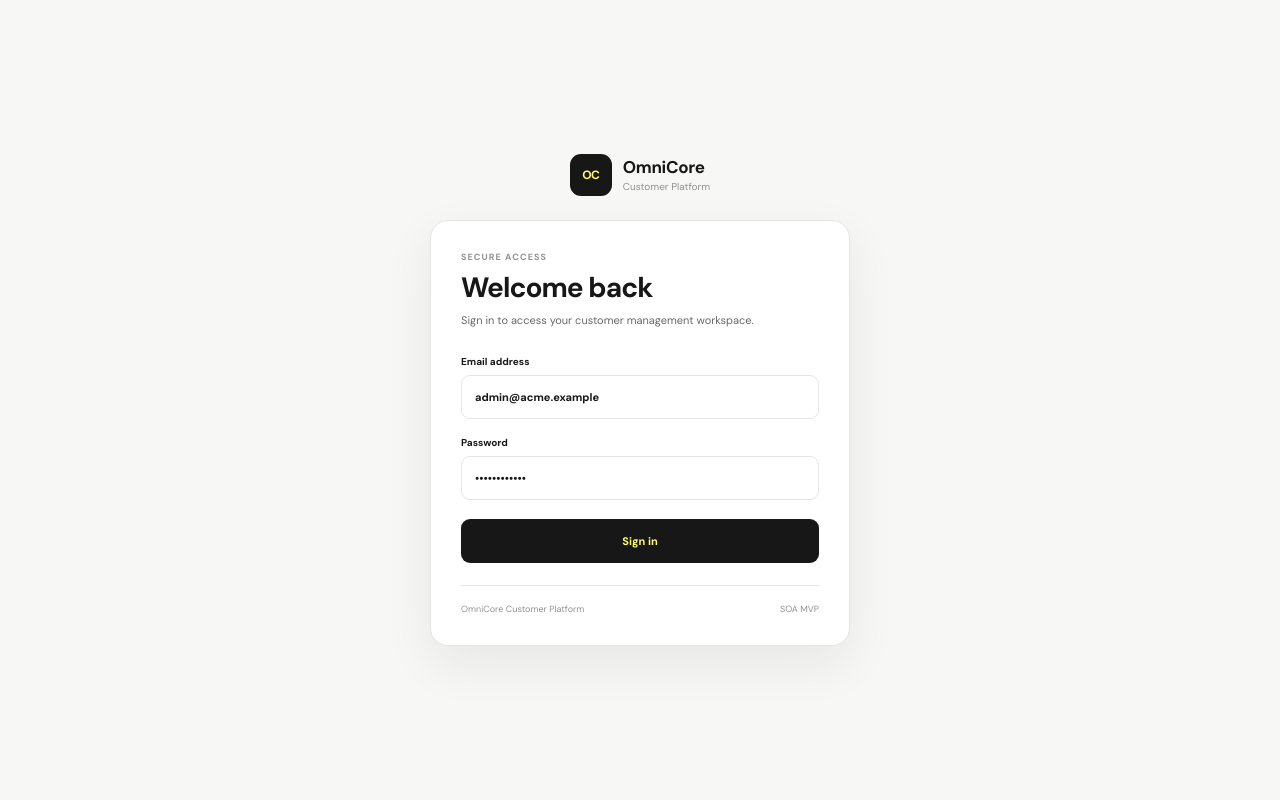
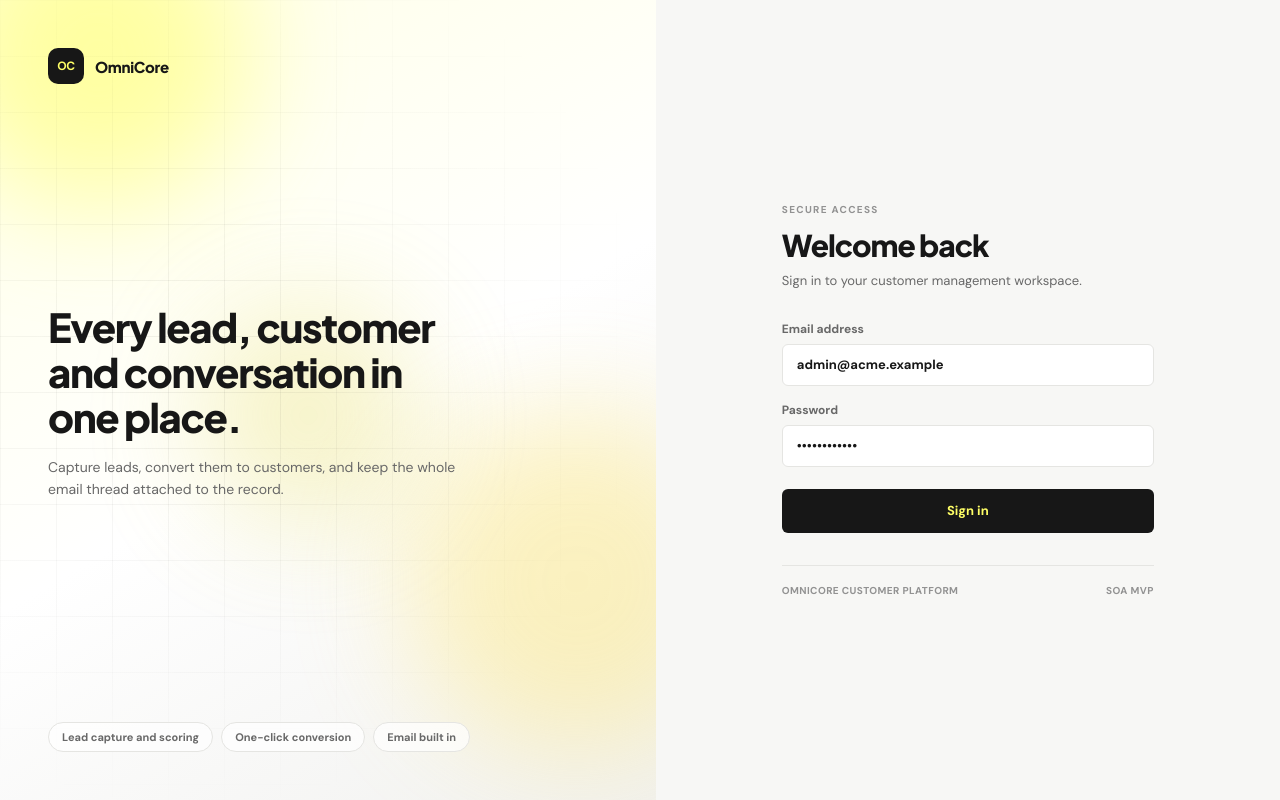
Before and after one commit to amit2647/customer_mgmt_frontend, a React (Vite) app: page /login in a window 1280 px wide. Both pictures are taken after a click on the button "Skip tour". Built offline with nearby package versions, Linux system fonts and the light colour scheme.

Commit message:
Refactor login page layout and styles for improved user experience

```diff
--- a/src/components/emailAccounts/EmailAccountWorkflow.jsx
+++ b/src/components/emailAccounts/EmailAccountWorkflow.jsx
@@ -586,7 +586,7 @@ function EmailAccountWorkflow({ accountId = null, onComplete, onCancel }) {
                 <p>{form.provider}</p>
 
                 <div className="review-status">
-                  <strong>{form.is_active ? "Active" : "Inactive"}</strong>
+                  {form.is_active ? "Active" : "Inactive"}
                 </div>
               </div>
 
@@ -600,11 +600,9 @@ function EmailAccountWorkflow({ accountId = null, onComplete, onCancel }) {
                 <p>{form.smtp_username}</p>
 
                 <div className="review-status">
-                  <strong>
                   {form.smtp_secure
                     ? "Secure connection"
                     : "Standard connection"}
-                  </strong>
                 </div>
               </div>
 
@@ -620,11 +618,9 @@ function EmailAccountWorkflow({ accountId = null, onComplete, onCancel }) {
                 <p>{form.imap_mailbox}</p>
 
                 <div className="review-status">
-                  <strong>
                   {form.imap_secure
                     ? "Secure connection"
                     : "Standard connection"}
-                  </strong>
                 </div>
               </div>
 
--- a/src/pages/Login/LoginPage.jsx
+++ b/src/pages/Login/LoginPage.jsx
@@ -3,6 +3,11 @@ import { useNavigate } from "react-router-dom";
 
 import { useAuth } from "../../context/AuthContext";
 
+/*
+ * Split layout: an abstract gradient panel on the left, the form on the right.
+ * The artwork is pure CSS and built entirely from theme tokens, so it re-tints
+ * with the selected theme instead of shipping four static images.
+ */
 function LoginPage() {
   const navigate = useNavigate();
   const { login } = useAuth();
@@ -21,9 +26,7 @@ function LoginPage() {
     try {
       await login(email.trim(), password);
 
-      navigate("/", {
-        replace: true,
-      });
+      navigate("/", { replace: true });
     } catch (err) {
       setError(err.message || "Unable to sign in.");
     } finally {
@@ -33,28 +36,54 @@ function LoginPage() {
 
   return (
     <main className="login-page">
-      <section className="login-shell">
-        <div className="login-brand">
-          <div className="login-brand-mark">OC</div>
+      <section className="login-art" aria-hidden="true">
+        <span className="login-blob login-blob-a" />
+        <span className="login-blob login-blob-b" />
+        <span className="login-blob login-blob-c" />
+        <span className="login-grid" />
 
-          <div>
-            <strong>OmniCore</strong>
-            <span>Customer Platform</span>
+        <div className="login-art-content">
+          <div className="login-brand">
+            <span className="login-brand-mark">OC</span>
+            <span className="login-brand-name">OmniCore</span>
           </div>
+
+          <div className="login-art-copy">
+            <h2>Every lead, customer and conversation in one place.</h2>
+
+            <p>
+              Capture leads, convert them to customers, and keep the whole email
+              thread attached to the record.
+            </p>
+          </div>
+
+          <ul className="login-art-points">
+            <li>Lead capture and scoring</li>
+            <li>One-click conversion</li>
+            <li>Email built in</li>
+          </ul>
         </div>
+      </section>
 
-        <div className="login-card">
+      <section className="login-panel">
+        <div className="login-form-wrap">
+          <div className="login-brand login-brand-compact">
+            <span className="login-brand-mark">OC</span>
+            <span className="login-brand-name">OmniCore</span>
+          </div>
+
           <div className="login-heading">
-            <span className="login-eyebrow">SECURE ACCESS</span>
+            <span className="login-eyebrow">Secure access</span>
 
             <h1>Welcome back</h1>
 
-            <p>Sign in to access your customer management workspace.</p>
+            <p>Sign in to your customer management workspace.</p>
           </div>
 
           <form className="login-form" onSubmit={handleSubmit}>
             <label>
-              Email address
+              <span>Email address</span>
+
               <input
                 type="email"
                 value={email}
@@ -66,7 +95,8 @@ function LoginPage() {
             </label>
 
             <label>
-              Password
+              <span>Password</span>
+
               <input
                 type="password"
                 value={password}
@@ -83,11 +113,7 @@ function LoginPage() {
               </div>
             )}
 
-            <button
-              type="submit"
-              className="login-submit"
-              disabled={submitting}
-            >
+            <button type="submit" className="login-submit" disabled={submitting}>
               {submitting ? "Signing in..." : "Sign in"}
             </button>
           </form>
--- a/src/styles/pages/login.css
+++ b/src/styles/pages/login.css
@@ -1,171 +1,344 @@
 /* =========================================================
-   LOGIN
+   OMNICORE — LOGIN
+   Split screen: abstract gradient art / minimal form.
+
+   Semi-flat: flat fills, one soft shadow, hairline borders,
+   no bevels or inner glows. Every colour is a theme token,
+   so the artwork re-tints per theme — including the two
+   dark ones — rather than shipping fixed images.
    ========================================================= */
 
 .login-page {
+    display: grid;
+    grid-template-columns: 1.05fr 1fr;
     min-height: 100vh;
-    display: grid;
-    place-items: center;
-    padding: 32px;
     background: var(--color-page);
 }
 
-.login-shell {
-    width: min(420px, 100%);
+/* =========================================================
+   ART PANEL
+   ========================================================= */
+
+.login-art {
+    position: relative;
+    display: flex;
+    overflow: hidden;
+    background:
+        linear-gradient(150deg,
+            var(--brand-lemon-soft) 0%,
+            var(--color-surface) 52%,
+            var(--color-surface-muted) 100%);
 }
+
+/* Soft colour fields. blur() on a static decorative element is cheap —
+   unlike backdrop-filter, it composites once rather than every frame. */
+.login-blob {
+    position: absolute;
+    border-radius: 50%;
+    filter: blur(58px);
+    pointer-events: none;
+}
+
+.login-blob-a {
+    top: -12%;
+    left: -8%;
+    width: 46%;
+    padding-bottom: 46%;
+    background: var(--brand-lemon);
+    opacity: 0.55;
+}
+
+.login-blob-b {
+    right: -14%;
+    bottom: 6%;
+    width: 52%;
+    padding-bottom: 52%;
+    background: var(--brand-yellow);
+    opacity: 0.38;
+}
+
+.login-blob-c {
+    top: 38%;
+    left: 30%;
+    width: 34%;
+    padding-bottom: 34%;
+    background: var(--color-border-accent);
+    opacity: 0.3;
+}
+
+/* Faint ruled grid: the flat, geometric half of the composition. */
+.login-grid {
+    position: absolute;
+    inset: 0;
+    background-image:
+        linear-gradient(to right,
+            color-mix(in srgb, var(--color-text) 6%, transparent) 1px,
+            transparent 1px),
+        linear-gradient(to bottom,
+            color-mix(in srgb, var(--color-text) 6%, transparent) 1px,
+            transparent 1px);
+    background-size: 56px 56px;
+    mask-image: radial-gradient(circle at 30% 45%, #000 10%, transparent 72%);
+    pointer-events: none;
+}
+
+.login-art-content {
+    position: relative;
+    display: flex;
+    flex-direction: column;
+    justify-content: space-between;
+    gap: 40px;
+    width: 100%;
+    padding: 48px;
+}
+
+.login-art-copy h2 {
+    max-width: 15ch;
+    margin: 0 0 16px;
+    color: var(--color-text);
+    font-family: var(--font-display);
+    font-size: 40px;
+    font-weight: 750;
+    line-height: 1.12;
+    letter-spacing: -0.035em;
+}
+
+.login-art-copy p {
+    max-width: 44ch;
+    margin: 0;
+    color: var(--color-text-secondary);
+    font-size: 14px;
+    line-height: 1.6;
+}
+
+.login-art-points {
+    display: flex;
+    flex-wrap: wrap;
+    gap: 8px;
+    margin: 0;
+    padding: 0;
+    list-style: none;
+}
+
+.login-art-points li {
+    padding: 7px 13px;
+    border: 1px solid var(--color-border);
+    border-radius: var(--radius-pill);
+    background: color-mix(in srgb, var(--color-surface) 72%, transparent);
+    color: var(--color-text-secondary);
+    font-size: 11px;
+    font-weight: 650;
+}
+
+/* =========================================================
+   BRAND
+   ========================================================= */
 
 .login-brand {
     display: flex;
     align-items: center;
-    justify-content: center;
     gap: 11px;
-    margin-bottom: 24px;
 }
 
 .login-brand-mark {
     display: grid;
     place-items: center;
-    width: 42px;
-    height: 42px;
-    border-radius: 11px;
+    width: 36px;
+    height: 36px;
+    border-radius: var(--radius-md);
     background: var(--color-primary);
     color: var(--brand-lemon);
     font-size: 12px;
     font-weight: 800;
-    letter-spacing: -0.04em;
+    letter-spacing: -0.03em;
 }
 
-.login-brand strong {
-    display: block;
+.login-brand-name {
     color: var(--color-text);
-    font-size: 17px;
+    font-family: var(--font-display);
+    font-size: 15px;
     font-weight: 750;
     letter-spacing: -0.02em;
 }
 
-.login-brand span {
-    display: block;
-    margin-top: 2px;
-    color: var(--color-text-muted);
-    font-size: 10px;
+/* Shown only when the art panel is hidden on narrow screens. */
+.login-brand-compact {
+    display: none;
+    margin-bottom: 36px;
 }
 
-.login-card {
-    padding: 30px;
-    border: 1px solid var(--color-border);
-    border-radius: 18px;
-    background: var(--color-surface);
-    box-shadow: 0 18px 50px rgba(23, 23, 23, 0.07);
+/* =========================================================
+   FORM PANEL
+   ========================================================= */
+
+.login-panel {
+    display: grid;
+    place-items: center;
+    padding: 48px 32px;
+    background: var(--color-page);
+}
+
+.login-form-wrap {
+    width: 100%;
+    max-width: 372px;
 }
 
 .login-heading {
-    margin-bottom: 26px;
+    margin-bottom: 30px;
 }
 
 .login-eyebrow {
-    display: inline-block;
-    margin-bottom: 9px;
+    display: block;
+    margin-bottom: 12px;
     color: var(--color-text-muted);
-    font-size: 9px;
+    font-size: 10px;
     font-weight: 800;
-    letter-spacing: 0.12em;
+    letter-spacing: 0.13em;
+    text-transform: uppercase;
 }
 
 .login-heading h1 {
-    margin: 0;
+    margin: 0 0 8px;
     color: var(--color-text);
-    font-size: 28px;
+    font-family: var(--font-display);
+    font-size: 30px;
     font-weight: 750;
+    line-height: 1.15;
     letter-spacing: -0.035em;
 }
 
 .login-heading p {
-    margin: 8px 0 0;
+    margin: 0;
     color: var(--color-text-secondary);
-    font-size: 11px;
+    font-size: 13px;
     line-height: 1.55;
 }
 
 .login-form {
     display: flex;
     flex-direction: column;
-    gap: 17px;
+    gap: 16px;
 }
 
 .login-form label {
     display: flex;
     flex-direction: column;
     gap: 7px;
-    color: var(--color-text);
-    font-size: 10px;
-    font-weight: 700;
+    color: var(--color-text-secondary);
+    font-size: 12px;
+    font-weight: 650;
 }
 
 .login-form input {
     width: 100%;
-    height: 44px;
-    padding: 0 13px;
+    height: var(--input-height);
+    padding: 0 14px;
     border: 1px solid var(--color-border);
-    border-radius: 9px;
-    outline: none;
+    border-radius: var(--radius-sm);
     background: var(--color-surface);
     color: var(--color-text);
-    font-family: inherit;
-    font-size: 11px;
+    font-family: var(--font-body);
+    font-size: 13px;
     transition:
-        border-color 0.15s ease,
-        box-shadow 0.15s ease;
-    box-sizing: border-box;
+        border-color var(--transition-fast),
+        box-shadow var(--transition-fast);
+}
+
+.login-form input::placeholder {
+    color: var(--color-text-faint);
 }
 
 .login-form input:focus {
-    border-color: var(--color-text);
+    outline: none;
+    border-color: var(--color-border-accent);
     box-shadow: 0 0 0 3px var(--focus-ring-color-alpha);
 }
 
 .login-error {
-    padding: 11px 12px;
+    padding: 10px 12px;
     border: 1px solid var(--color-danger-border);
-    border-radius: 8px;
+    border-radius: var(--radius-sm);
     background: var(--color-danger-bg);
     color: var(--color-danger);
-    font-size: 10px;
+    font-size: 12px;
     line-height: 1.45;
 }
 
 .login-submit {
-    width: 100%;
     height: 44px;
-    margin-top: 2px;
+    margin-top: 6px;
     border: 0;
-    border-radius: 9px;
+    border-radius: var(--radius-sm);
     background: var(--color-primary);
     color: var(--brand-lemon);
+    font-family: var(--font-body);
+    font-size: 13px;
+    font-weight: 700;
     cursor: pointer;
-    font-family: inherit;
-    font-size: 11px;
-    font-weight: 750;
     transition:
-        transform 0.15s ease,
-        opacity 0.15s ease;
+        background var(--transition-fast),
+        transform var(--transition-fast);
 }
 
 .login-submit:hover:not(:disabled) {
-    transform: translateY(-1px);
+    background: var(--color-primary-hover);
+}
+
+.login-submit:active:not(:disabled) {
+    transform: translateY(1px);
 }
 
 .login-submit:disabled {
     cursor: not-allowed;
-    opacity: 0.55;
+    opacity: 0.65;
 }
 
 .login-footer {
     display: flex;
     justify-content: space-between;
-    gap: 12px;
-    margin-top: 22px;
-    padding-top: 17px;
+    gap: 16px;
+    margin-top: 32px;
+    padding-top: 18px;
     border-top: 1px solid var(--color-border);
     color: var(--color-text-muted);
-    font-size: 9px;
+    font-size: 10px;
+    font-weight: 650;
+    letter-spacing: 0.04em;
+    text-transform: uppercase;
 }
+
+/* =========================================================
+   RESPONSIVE
+   ========================================================= */
+
+@media (max-width: 980px) {
+    .login-page {
+        grid-template-columns: 1fr;
+    }
+
+    /* The artwork is decoration, not content — drop it rather than
+       stacking it above the form and pushing the fields below the fold. */
+    .login-art {
+        display: none;
+    }
+
+    .login-brand-compact {
+        display: flex;
+    }
+}
+
+@media (max-width: 480px) {
+    .login-panel {
+        padding: 32px 20px;
+    }
+
+    .login-heading h1 {
+        font-size: 26px;
+    }
+}
+
+@media (prefers-reduced-motion: reduce) {
+    .login-submit {
+        transition: none;
+    }
+}
```
Lines whose indentation alone changed are shown as unchanged.
